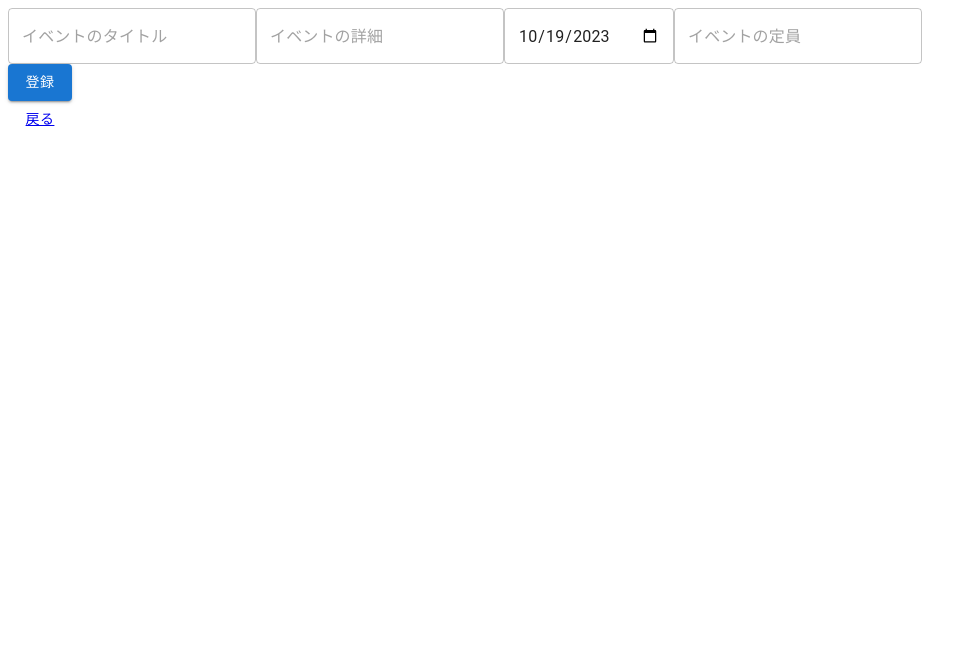
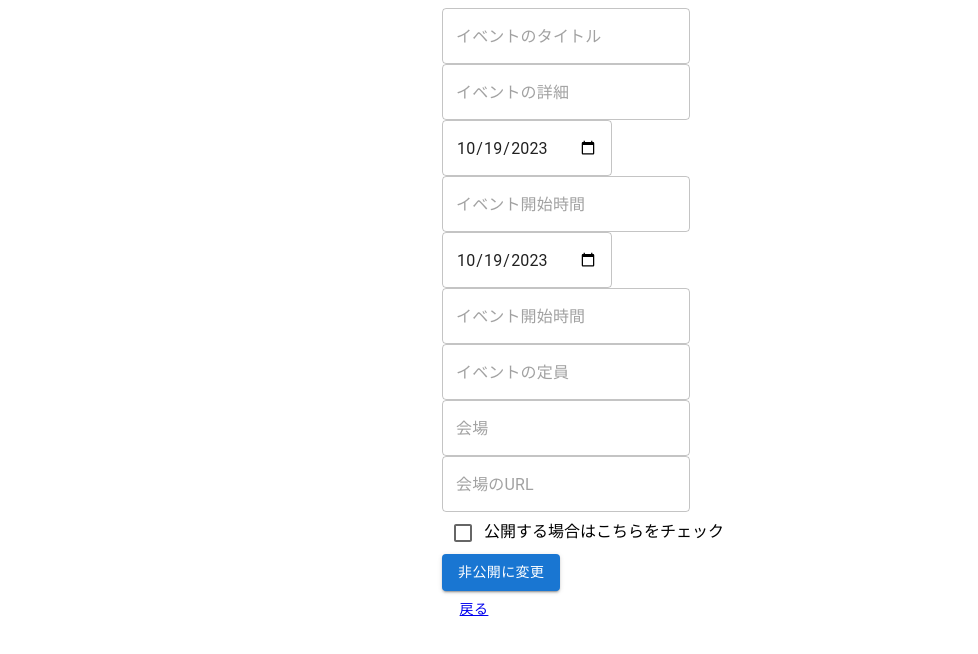
Before and after one commit to yukisakiyama2408/event-application, a Next.js app: page /event/1/edit in a window 1280 px wide. Shown: the top 654 px of the page, without its empty margins (0-978 px from the left). Built offline with nearby package versions, Linux system fonts and the light colour scheme; no server answers; the database is empty.

Commit message:
編集ページ更新

```diff
--- a/src/app/event/[id]/edit/event-edit-form.tsx
+++ b/src/app/event/[id]/edit/event-edit-form.tsx
@@ -1,7 +1,14 @@
 import { useParams, useRouter } from "next/navigation";
 import { useState, useEffect } from "react";
 import { EditEvent } from "@/utils/supabaseFunction";
-import { Box, TextField, Button } from "@mui/material";
+import {
+  Box,
+  TextField,
+  Button,
+  Container,
+  Grid,
+  Checkbox,
+} from "@mui/material";
 import { supabase } from "@/utils/supabase";
 import Link from "next/link";
 import dayjs from "dayjs";
@@ -13,8 +20,15 @@ const EventEditForm = () => {
   const [event, setEvent] = useState<any>([]);
   const [title, setTitle] = useState<string>("");
   const [description, setDescription] = useState<string>("");
-  const [date, setDate] = useState<Date | undefined>();
+  const [start_date, setStart_Date] = useState<Date | undefined>();
+  const [start_time, setStart_time] = useState<string>("");
+  const [end_date, setEnd_Date] = useState<Date | undefined>();
+  const [end_time, setEnd_time] = useState<string>("");
   const [capacity, setCapacity] = useState<string>("");
+  const [host_id, setHost_id] = useState<string>("");
+  const [is_published, setIs_Published] = useState<boolean>();
+  const [place, setPlace] = useState<string>("");
+  const [place_link, setPlace_link] = useState<string>("");
   useEffect(() => {
     const fetchEvent = async () => {
       try {
@@ -24,9 +38,15 @@ const EventEditForm = () => {
           .eq("id", id);
         setTitle(event && event[0].title);
         setDescription(event && event[0].description);
-        setDate(event && event[0].date);
+        setHost_id(event && event[0].host_id);
+        setStart_Date(event && event[0].start_date);
+        setStart_time(event && event[0].start_time);
+        setEnd_Date(event && event[0].end_date);
+        setEnd_time(event && event[0].end_time);
         setCapacity(event && event[0].capacity);
-
+        setIs_Published(event && event[0].is_published);
+        setPlace(event && event[0].place);
+        setPlace_link(event && event[0].place_link);
         if (error) {
           throw error;
         }
@@ -40,12 +60,150 @@ const EventEditForm = () => {
 
   const handleEditEvent = async (e: any, id: any) => {
     e.preventDefault();
-    await EditEvent(title, description, capacity, date, id);
+    await EditEvent(
+      title,
+      description,
+      capacity,
+      start_date,
+      start_time,
+      end_date,
+      end_time,
+      host_id,
+      is_published,
+      place,
+      place_link,
+      id
+    );
     router.push("/event");
   };
+
+  const handleChange = (event: React.ChangeEvent<HTMLInputElement>) => {
+    setIs_Published(event.target.checked);
+  };
+
   return (
     <>
       <div>
+        <Container component="main" maxWidth="xs">
+          {" "}
+          <Box component="form" onSubmit={(e) => handleEditEvent(e, id)}>
+            <Grid item xs={12}>
+              <TextField
+                type="text"
+                name="title"
+                placeholder="イベントのタイトル"
+                value={title}
+                onChange={(e) => setTitle(e.target.value)}
+              />
+            </Grid>
+            <Grid item xs={12}>
+              <TextField
+                type="text"
+                name="description"
+                placeholder="イベントの詳細"
+                value={description}
+                onChange={(e) => setDescription(e.target.value)}
+              />
+            </Grid>
+            <Grid item xs={12}>
+              <TextField
+                type="date"
+                name="date"
+                placeholder="イベントの実施日"
+                value={dayjs(start_date).format("YYYY-MM-DD")}
+                onChange={(e) => setStart_Date(new Date(e.target.value))}
+              />
+            </Grid>
+            <Grid item xs={12}>
+              <TextField
+                type="text"
+                name="time"
+                placeholder="イベント開始時間"
+                value={start_time}
+                onChange={(e) => setStart_time(e.target.value)}
+              />
+              {/* <TextField
+                type="time"
+                name="time"
+                placeholder="イベントの実施日"
+                value={dayjs(date).format("HH:mm:ss")}
+                onChange={(e) => setStart_time(new Date(e.target.value))}
+              /> */}
+            </Grid>
+            <Grid item xs={12}>
+              <TextField
+                type="date"
+                name="date"
+                placeholder="イベントの実施日"
+                value={dayjs(end_date).format("YYYY-MM-DD")}
+                onChange={(e) => setEnd_Date(new Date(e.target.value))}
+              />
+            </Grid>
+            <Grid item xs={12}>
+              <TextField
+                type="text"
+                name="time"
+                placeholder="イベント開始時間"
+                value={end_time}
+                onChange={(e) => setEnd_time(e.target.value)}
+              />
+              {/* <TextField
+                type="time"
+                name="time"
+                placeholder="イベントの実施日"
+                value={dayjs(date).format("HH:mm:ss")}
+                onChange={(e) => setStart_time(new Date(e.target.value))}
+              /> */}
+            </Grid>
+            <Grid item xs={12}>
+              <TextField
+                type="text"
+                name="capacity"
+                placeholder="イベントの定員"
+                value={capacity}
+                onChange={(e) => setCapacity(e.target.value)}
+              />
+            </Grid>
+            <Grid item xs={12}>
+              <TextField
+                type="text"
+                name="place"
+                placeholder="会場"
+                value={place}
+                onChange={(e) => setPlace(e.target.value)}
+              />
+            </Grid>
+            <Grid item xs={12}>
+              <TextField
+                type="text"
+                name="place_link"
+                placeholder="会場のURL"
+                value={place_link}
+                onChange={(e) => setPlace_link(e.target.value)}
+              />
+            </Grid>
+            <Checkbox
+              checked={is_published}
+              onChange={handleChange}
+              inputProps={{ "aria-label": "controlled" }}
+            />
+            公開する場合はこちらをチェック
+            <div>
+              <div>
+                <Button variant="contained" type="submit">
+                  {is_published == true ? <>更新</> : <>非公開に変更</>}
+                </Button>
+              </div>
+              <div>
+                <Button variant="text">
+                  <Link href="/event">戻る</Link>
+                </Button>
+              </div>
+            </div>
+          </Box>
+        </Container>
+      </div>
+      {/* <div>
         <Box component="form" onSubmit={(e) => handleEditEvent(e, id)}>
           <TextField
             type="text"
@@ -66,8 +224,8 @@ const EventEditForm = () => {
             name="date"
             placeholder="イベントの実施日"
             // value={date}
-            value={dayjs(date).format("YYYY-MM-DD")}
-            onChange={(e) => setDate(new Date(e.target.value))}
+            value={dayjs(start_date).format("YYYY-MM-DD")}
+            onChange={(e) => setStart_Date(new Date(e.target.value))}
 
             // onChange={(e) => setDate(dayjs(e.target.value).toDate)}
           />
@@ -91,7 +249,7 @@ const EventEditForm = () => {
             </div>
           </div>
         </Box>
-      </div>
+      </div> */}
     </>
   );
 };
--- a/src/utils/supabaseFunction.tsx
+++ b/src/utils/supabaseFunction.tsx
@@ -32,7 +32,14 @@ export const EditEvent = async (
   title: string,
   description: string,
   capacity: string,
-  date: Date | undefined,
+  start_date: Date | undefined,
+  start_time: string | undefined,
+  end_date: Date | undefined,
+  end_time: string | undefined,
+  host_id: string,
+  is_published: boolean,
+  place: string,
+  place_link: string,
   id: string
 ) => {
   await supabase
@@ -41,7 +48,14 @@ export const EditEvent = async (
       title: title,
       description: description,
       capacity: capacity,
-      date: date,
+      start_date: start_date,
+      start_time: start_time,
+      end_date: end_date,
+      end_time: end_time,
+      host_id: host_id,
+      is_published: is_published,
+      place: place,
+      place_link: place_link,
     })
     .eq("id", id);
 };
```
